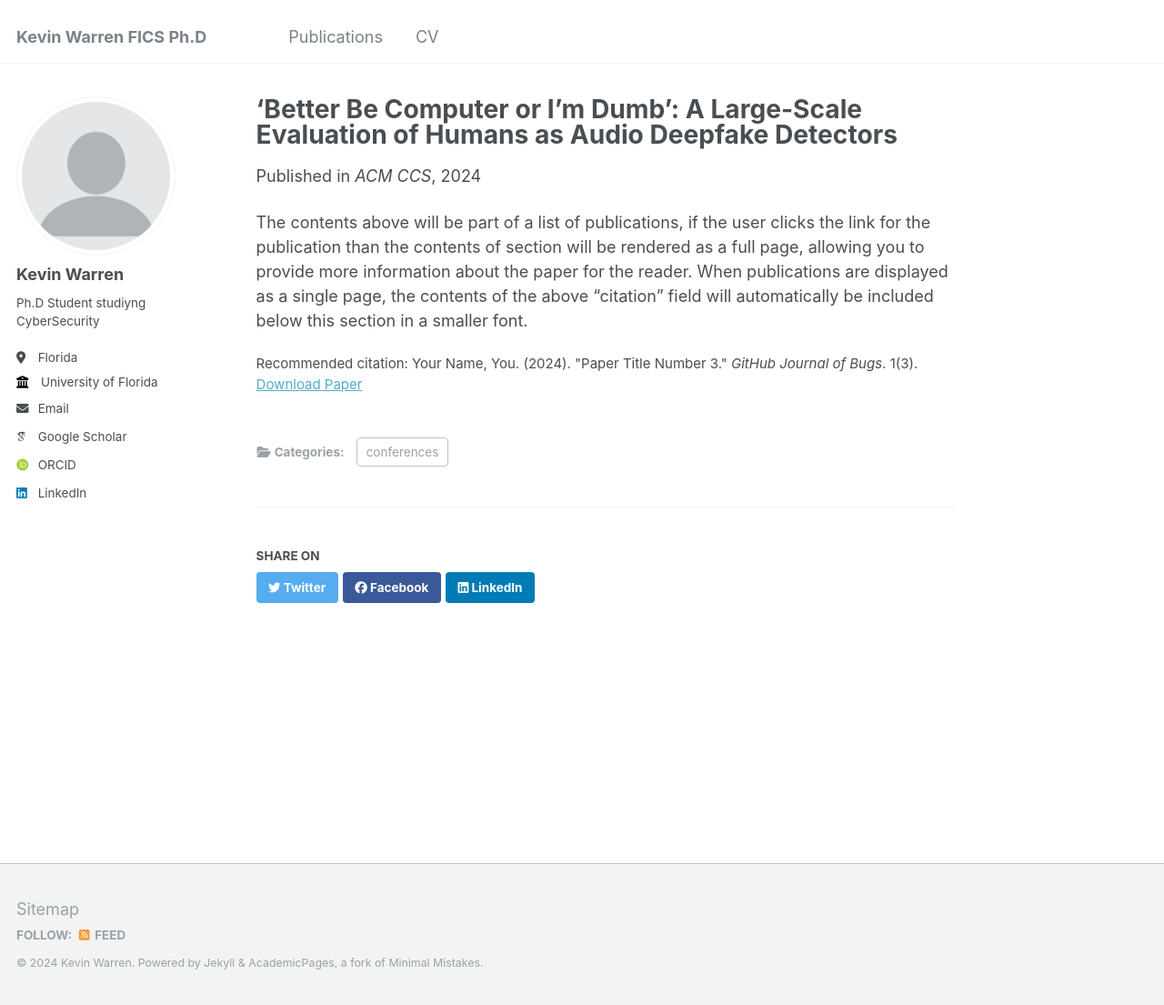
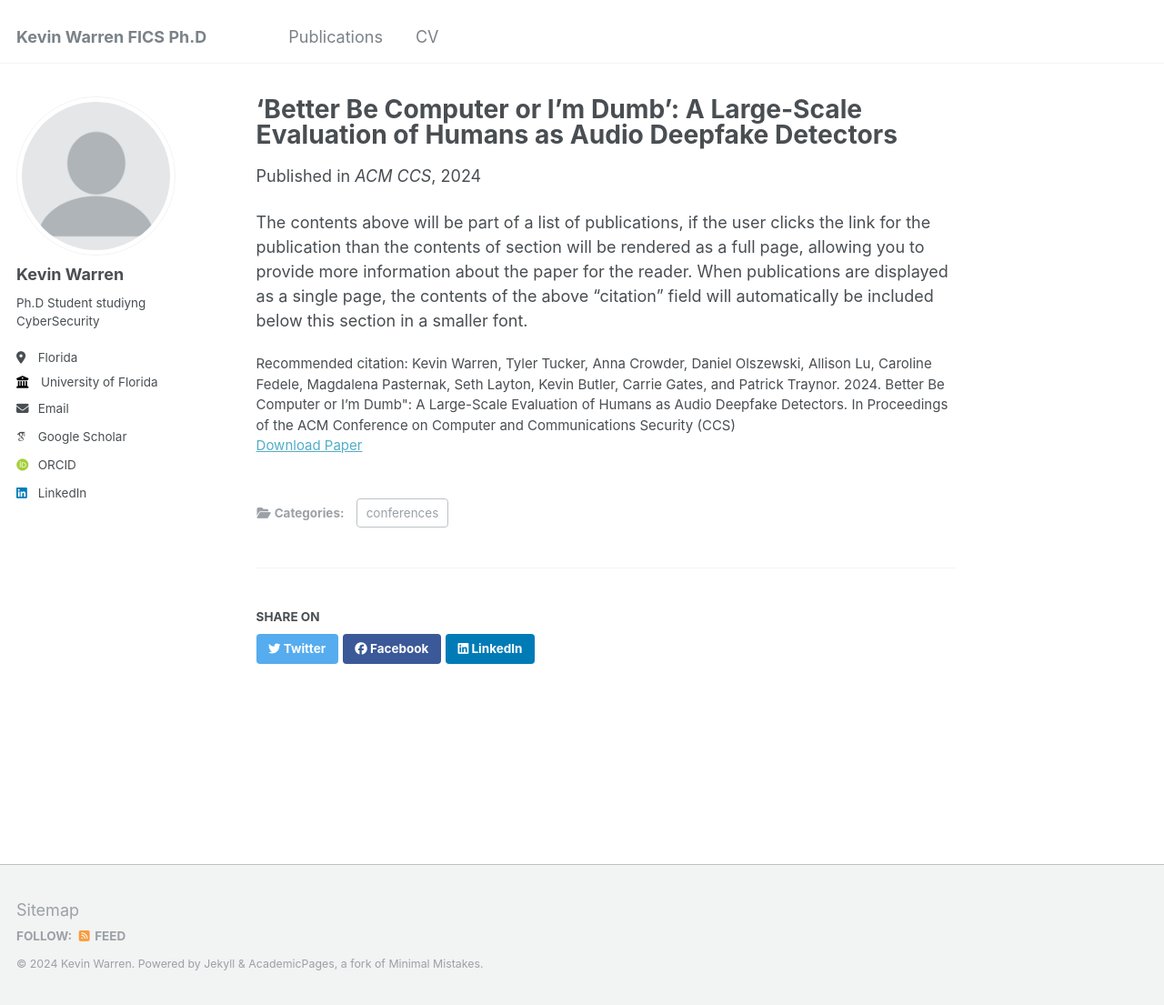
Before and after one commit to kwarren9413/kwarren9413.github.io, a Jekyll site: the page built from _publications/2024-10-15-Better-Be-Computer.md, in a window 1280 px wide and 1105 px high. Shown: the whole window at 91% size. Built offline with Jekyll 4.4.1, drawn with Linux system fonts in a browser that asks for light colours; some web fonts are replaced.

Commit message:
Update 2024-10-15-Better-Be-Computer.md

```diff
--- a/_publications/2024-10-15-Better-Be-Computer.md
+++ b/_publications/2024-10-15-Better-Be-Computer.md
@@ -7,7 +7,9 @@ excerpt: 'This paper is about understanding the capabilities of humans at detect
 date: 2024-10-15
 venue: 'ACM CCS'
 paperurl: 'http://kwarren9413.github.io/files/fake_me_out_cr.pdf'
-citation: 'Your Name, You. (2024). &quot;Paper Title Number 3.&quot; <i>GitHub Journal of Bugs</i>. 1(3).'
+citation: 'Kevin Warren, Tyler Tucker, Anna Crowder, Daniel Olszewski, Allison Lu, Caroline Fedele, Magdalena Pasternak, Seth Layton, Kevin Butler,
+Carrie Gates, and Patrick Traynor. 2024. Better Be Computer or I’m Dumb": A Large-Scale Evaluation of Humans as Audio Deepfake Detectors. In
+Proceedings of the ACM Conference on Computer and Communications Security (CCS)'
 ---
 
 The contents above will be part of a list of publications, if the user clicks the link for the publication than the contents of section will be rendered as a full page, allowing you to provide more information about the paper for the reader. When publications are displayed as a single page, the contents of the above "citation" field will automatically be included below this section in a smaller font.
```
